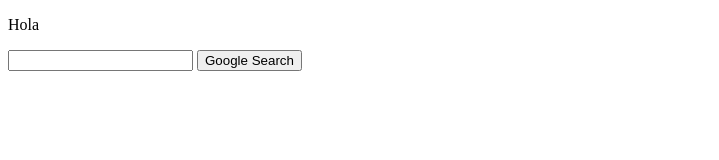
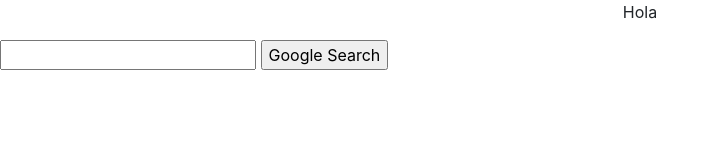
Before and after one commit to JokinU/JokinU.github.io, a plain HTML site: page index.html in a window 1280 px wide. Shown: the whole page, without its empty margins (0-719 px from the left). Drawn offline with nearby package versions, Linux system fonts and the light colour scheme.

Commit message:
Bootstrap style

```diff
--- a/index.html
+++ b/index.html
@@ -4,13 +4,13 @@
     <meta charset="UTF-8">
     <meta name="viewport" content="width=device-width, initial-scale=1.0">
     <title>My Site</title>
-    <script src="https://cdn.jsdelivr.net/npm/bootstrap@5.3.2/dist/js/bootstrap.bundle.min.js" integrity="sha384-C6RzsynM9kWDrMNeT87bh95OGNyZPhcTNXj1NW7RuBCsyN/o0jlpcV8Qyq46cDfL" crossorigin="anonymous"></script>
+    <link rel="stylesheet" href="https://cdn.jsdelivr.net/npm/bootstrap@4.3.1/dist/css/bootstrap.min.css" integrity="sha384-ggOyR0iXCbMQv3Xipma34MD+dH/1fQ784/j6cY/iJTQUOhcWr7x9JvoRxT2MZw1T" crossorigin="anonymous">
 </head>
 <body>
     <p class="text-center">Hola</p>
     <form action="https://www.google.com/search">
         <input type="text" name="q">
-        <input type="submit" value="Google Search">
+        <input class="btn-blue" type="submit" value="Google Search">
     </form>
 </body>
 </html>
```
